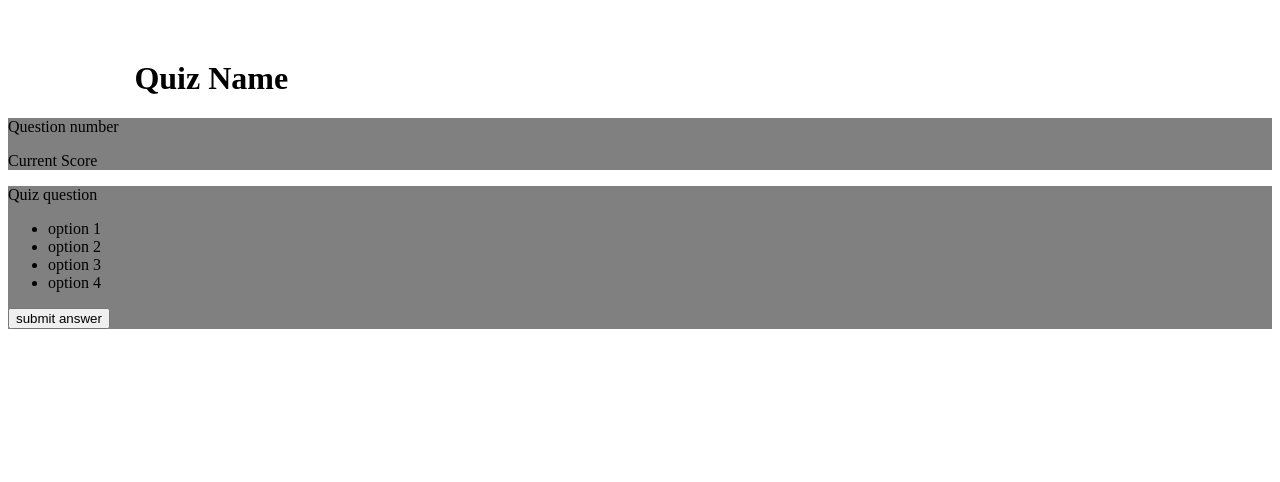
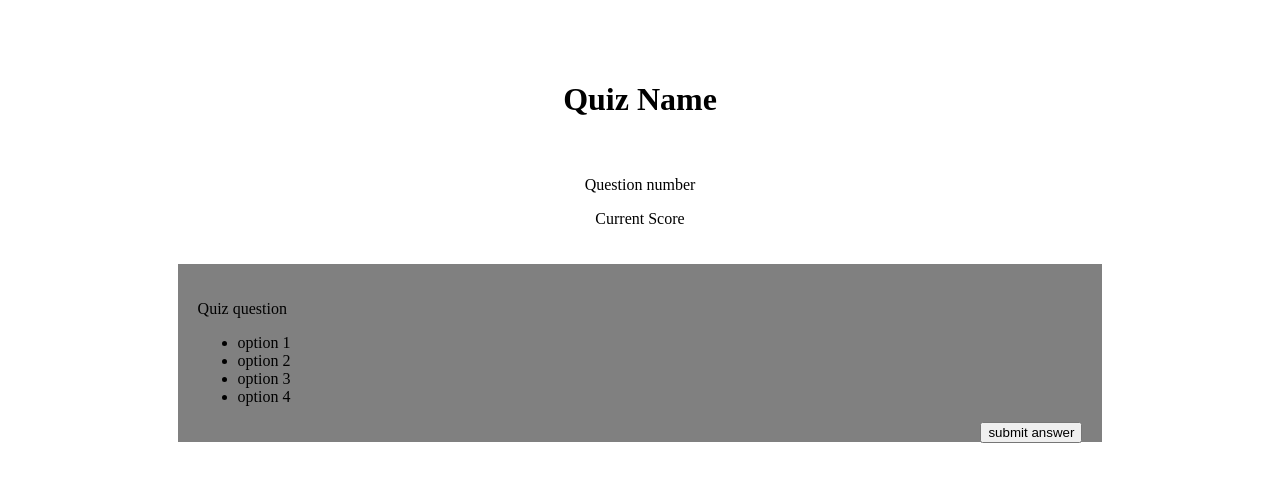
Before and after one commit to KelseyKrehbiel/QuizApp, a plain HTML site: page questionWireframe.html in a window 1280 px wide. Drawn offline with Linux system fonts and the light colour scheme.

Commit message:
updated layout

```diff
--- a/main.css
+++ b/main.css
@@ -1,26 +1,40 @@
 main {
     margin-top: 60px;
+
 }
 
 /*header style*/
-header nav {
+header{
     display: flex;
     flex-direction: row;
     justify-content: center;
 }
 
-header nav ul {
+div{
+    background-color: gray;
+    width: 70%;
+    padding: 20px;
+    margin: auto;
+}
+
+
+div p{
     display: flex;
     flex-direction: row;
-    padding-bottom: 0;
 }
 
-header nav ul li {
-    list-style-type: none;
+button{
+    float: right;
 }
 
-div {
-    background-color: gray;
+.noBackground{
+    background-color: white;
+    text-align: center;
+    align-items: center;
+    align-content: center;
+    justify-content: center;
+
+
 }
 
 
--- a/questionWireframe.html
+++ b/questionWireframe.html
@@ -13,10 +13,12 @@
     </head>
     <body>
         <main>
-            <h1>Quiz Name</h1>
-            <div>
-              <p>Question number</p>
-              <p>Current Score</p>
+            <header>
+                <h1>Quiz Name</h1>
+            </header>
+            <div class="noBackground">
+                <p class="noBackground">Question number</p>
+                <p class="noBackground">Current Score</p>
             </div>
             <div>
                 <p>Quiz question</p>
@@ -26,7 +28,7 @@
                   <li>option 3</li>
                   <li>option 4</li>
                 </ul>
-                <p><button>submit answer</button></p>
+                <button>submit answer</button>
             </div>
         </main>
         <footer>
```
Also changed, not shown: index.html (+4 -2 lines).
